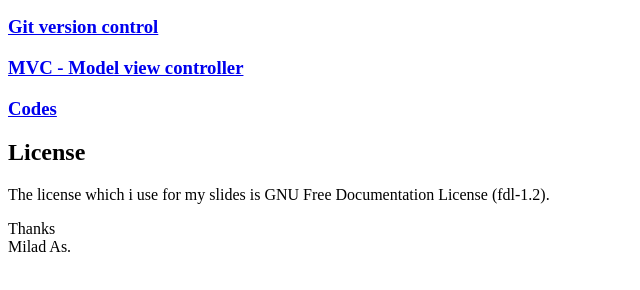
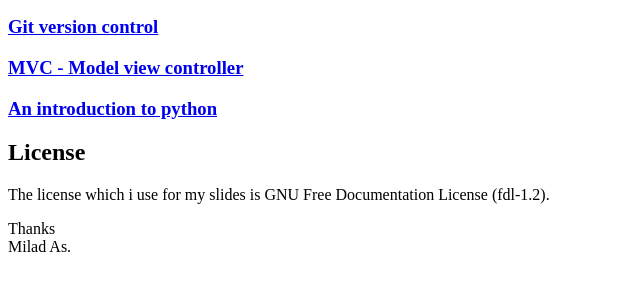
Before and after one commit to MiladAs/Slides, a plain HTML site: page index.html in a window 1280 px wide. Shown: the part 138-428 px from the top of the page, without its empty margins (0-640 px from the left). Drawn offline with Linux system fonts and the light colour scheme.

Commit message:
fix intoPython link title

```diff
--- a/index.html
+++ b/index.html
@@ -13,7 +13,7 @@
 </h3>
 <h3><a target="_blank" href="http://miladas.github.io/slides/git/">Git version control</a></h3>
 <h3><a target="_blank" href="http://miladas.github.io/slides/mvc/">MVC - Model view controller</a></h3>
-<h3><a target="_blank" href="http://ravexina.github.io/slides/an-Introduction-to-python/an-Introduction-to-python.pdf">Codes</a></h3>
+<h3><a target="_blank" href="http://ravexina.github.io/slides/an-Introduction-to-python/an-Introduction-to-python.pdf">An introduction to python</a></h3>
 <h2>License</h2>
 <p>The license which i use for my slides is GNU Free Documentation License (fdl-1.2).</p>
 <p>Thanks<br/>Milad As.</p>
```
